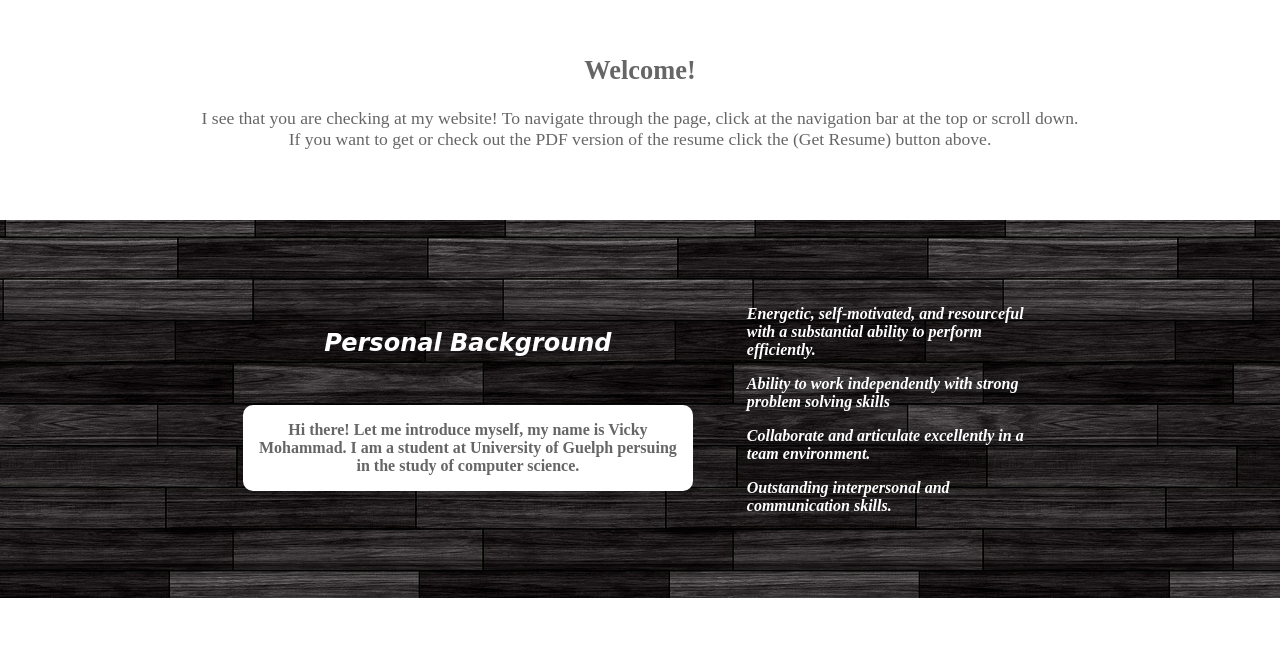
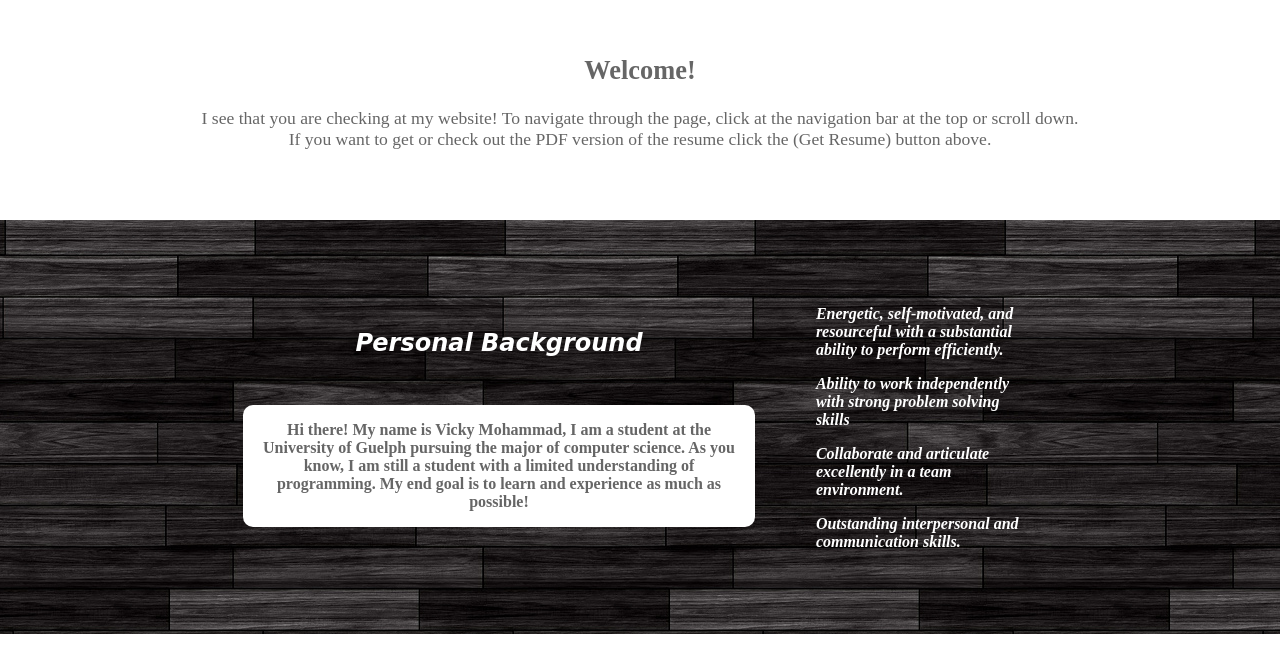
Before and after one commit to vicmoh/vicmoh.github.io, a PHP site: page / in a window 1280 px wide. Shown: the part 802-1468 px from the top of the page. Run offline with PHP 8.4, Linux system fonts and the light colour scheme; lists and menus that the app fills with data are empty; some web fonts are replaced.

Commit message:
Personal Update

```diff
--- a/index.html
+++ b/index.html
@@ -44,7 +44,7 @@ How dare you!-->
         <!--contact popup-->
         <section id="popup1" class="overlay">
             <div class="popup">
-                <h2>Contact Information</h2>
+                <h2><u>Contact Information</u></h2>
                 <!--onClick="history.go(-1);return true;"-->
                 <a class="close" href="#close">&times;</a>
                 <div class="popinfo">
@@ -86,8 +86,7 @@ How dare you!-->
                 <table class="personalTable">
                     <th class="firstPersonal">
                         <h1><i>Personal Background</i></h1>
-                        <p>Hi there! Let me introduce myself, my name is Vicky Mohammad.
-                        I am a student at University of Guelph persuing in the study of computer science. </p>
+                        <p>Hi there! My name is Vicky Mohammad, I am a student at the University of Guelph pursuing the major of computer science. As you know, I am still a student with a limited understanding of programming. My end goal is to learn and experience as much as possible!</p>
                     </th>
                     <th class="secondPersonal">
                         <i><p>Energetic, self-motivated, and resourceful with a substantial ability to perform efficiently.</p>
--- a/style.css
+++ b/style.css
@@ -291,6 +291,7 @@ html, body{
     left: 0;
     margin: 10% auto;
     padding: 20px;
+    padding-bottom: 30px;
     background: #fff;
     border-radius: 5px;
     width: 250px;
```
